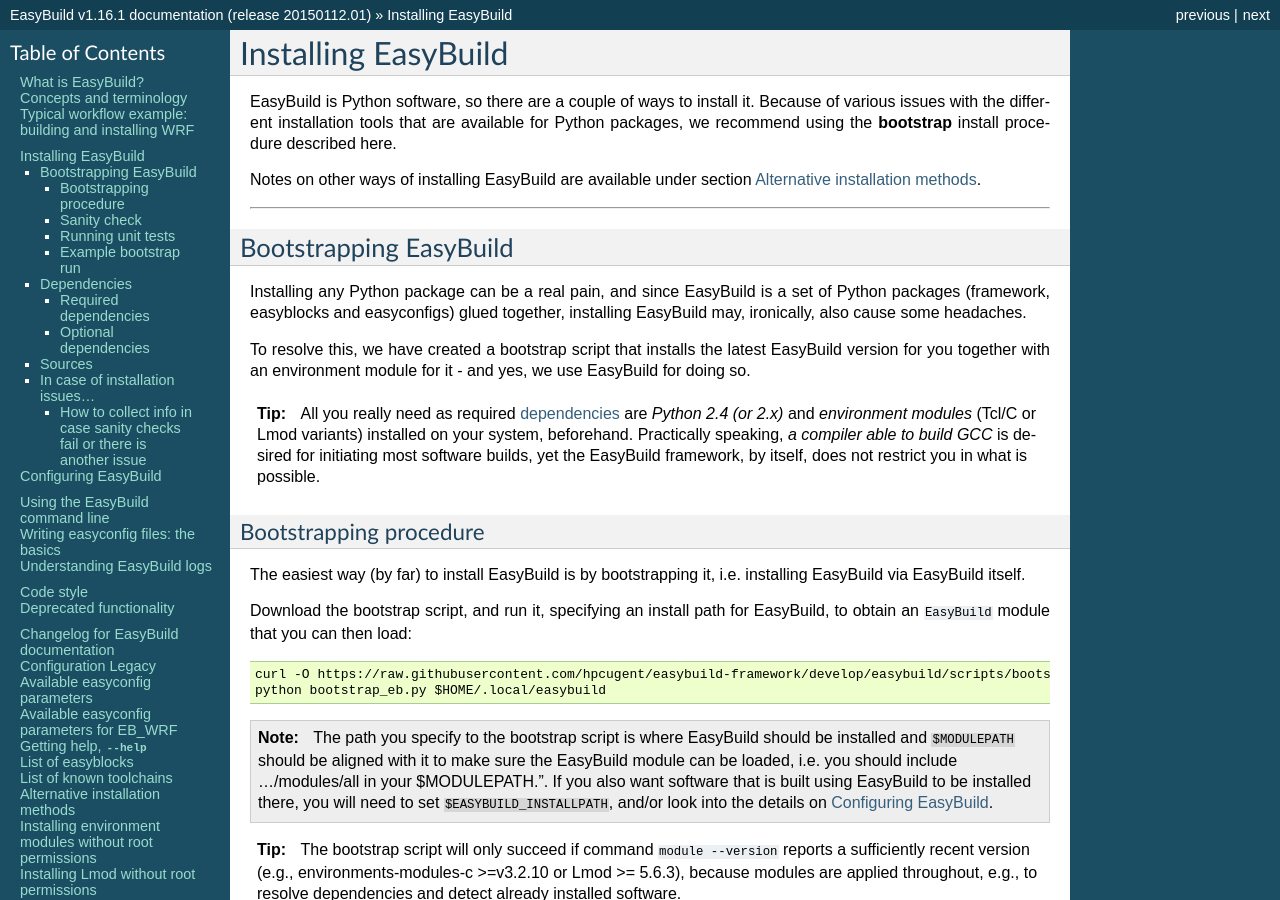
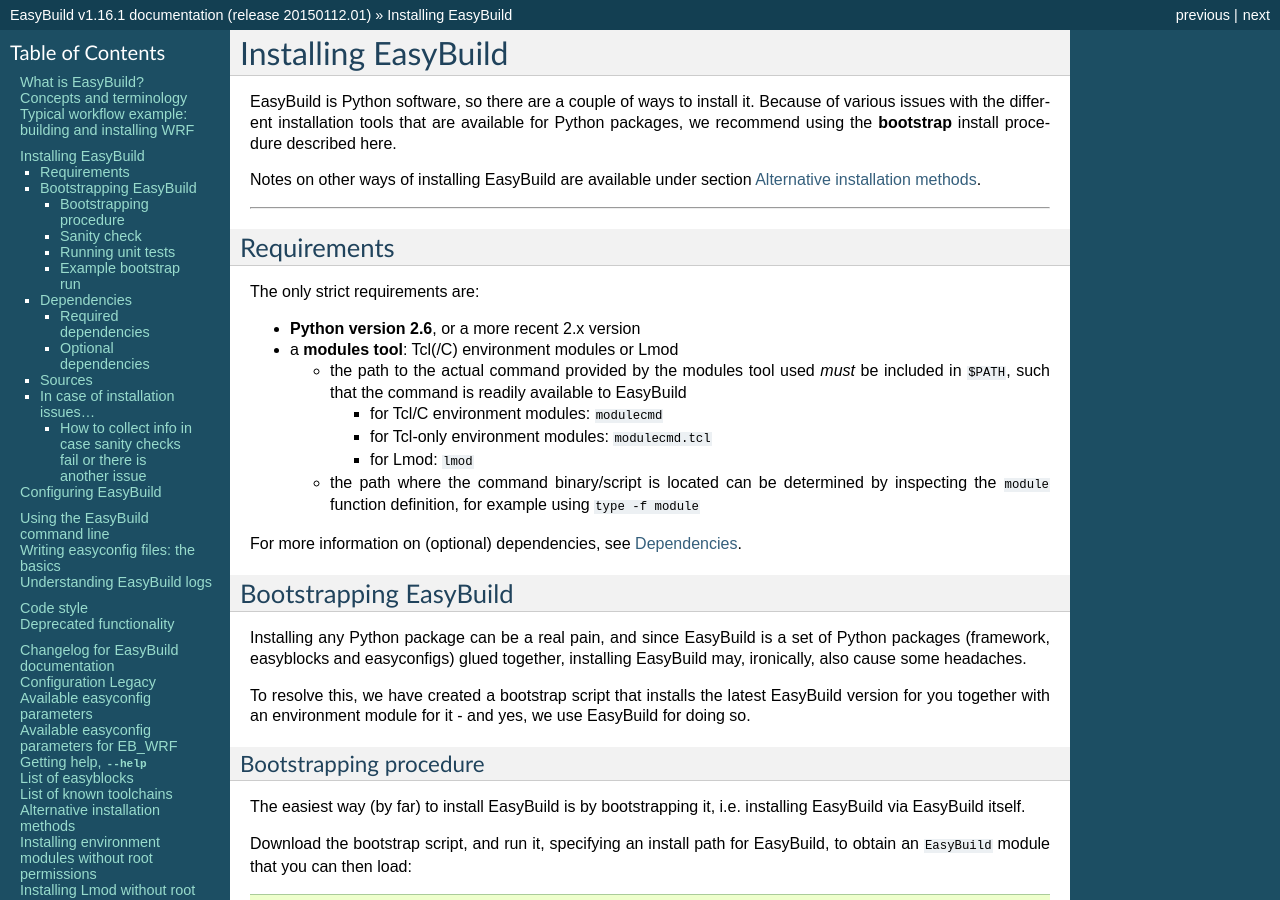
Before and after one commit to easybuilders/easybuild, a Sphinx documentation site: the page built from docs/Installation.rst, in a window 1280 px wide and 900 px high. Built offline with Sphinx 7.4.7, drawn with Linux system fonts in a browser that asks for light colours.

Commit message:
add separate 'Requirements' section in Installation doc, bump required Python version to v2.6

```diff
--- a/docs/Installation.rst
+++ b/docs/Installation.rst
@@ -11,6 +11,28 @@
 
 --------------
 
+Requirements
+------------
+
+.. XXX - UPDATE BY VERSION, below
+
+The only strict requirements are:
+
+* **Python version 2.6**, or a more recent 2.x version
+* a **modules tool**: Tcl(/C) environment modules or Lmod
+
+  * the path to the actual command provided by the modules tool used *must* be included in ``$PATH``,
+    such that the command is readily available to EasyBuild
+
+    * for Tcl/C environment modules: ``modulecmd``
+    * for Tcl-only environment modules: ``modulecmd.tcl``
+    * for Lmod: ``lmod``
+
+  * the path where the command binary/script is located can be determined by inspecting the ``module`` function definition,
+    for example using ``type -f module``
+
+For more information on (optional) dependencies, see :ref:`dependencies`.
+
 
 Bootstrapping EasyBuild
 -----------------------
@@ -23,13 +45,6 @@
 latest EasyBuild version for you together with an environment module for
 it - and yes, we use EasyBuild for doing so.
 
-.. XXX - UPDATE BY VERSION, below
-
-.. tip::
-  All you really need as required `dependencies`_ are `Python 2.4 (or 2.x)`
-  and `environment modules` (Tcl/C or Lmod variants) installed on your system, beforehand.
-  Practically speaking, `a compiler able to build GCC` is desired for initiating most software builds,
-  yet the EasyBuild framework, by itself, does not restrict you in what is possible.
 
 Bootstrapping procedure
 ~~~~~~~~~~~~~~~~~~~~~~~
@@ -207,7 +222,7 @@
 ~~~~~~~~~~~~~~~~~~~~~
 
 *  **Linux** (or OSX) operating system; preferably x86_64 based
-*  `Python 2.4 <http://python.org>`_, or a more recent 2.x version
+*  `Python 2.6 <http://python.org>`_, or a more recent 2.x version
 *  `Tcl/C environment-modules  <http://modules.sourceforge.net/>`_ (version >= 3.2.10)
    or `Lmod <http://lmod.sourceforge.net>`_ (version >= 5.6.3)
 
```
